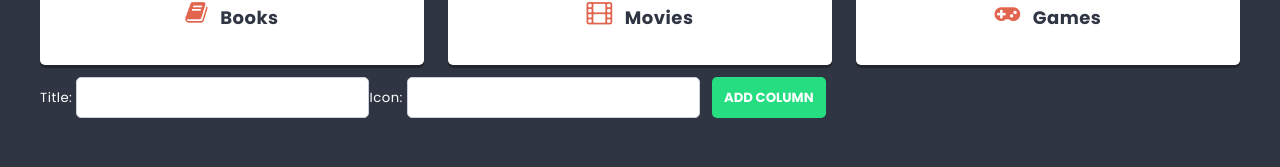
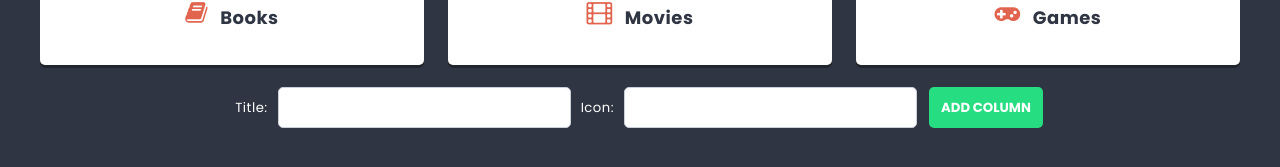
Before and after one commit to DmkMrw/my-first-react-app, a React (Create React App) app: page / in a window 1280 px wide. Shown: the part 555-722 px from the top of the page. Built offline with nearby package versions, Linux system fonts and the light colour scheme.

Commit message:
Fixed issue with ColumnForm component

```diff
--- a/src/components/ColumnForm/ColumnForm.js
+++ b/src/components/ColumnForm/ColumnForm.js
@@ -16,14 +16,10 @@
           setIcon('')
      }
 
-     const TextInput = (props) => {
-          return <input className={style.input} value={props.value} onChange={props.onChange} placeholder={props.placeholder} type="text" />
-     };
-
      return (
-          <form onSubmit={handleSubmit}>
-               Title: <TextInput value={title} onChange={e => setTitle(e.target.value)} />
-               Icon: <TextInput value={icon} onChange={e => setIcon(e.target.value)} />
+          <form onSubmit={handleSubmit} className={style.columnForm}>
+               <span className={style.inputName}>Title:</span><TextInput value={title} onChange={e => setTitle(e.target.value)} />
+               <span className={style.inputName}>Icon:</span><TextInput value={icon} onChange={e => setIcon(e.target.value)} />
                <Button>Add column</Button>
           </form>
      );
--- a/src/components/TextInput/TextInput.js
+++ b/src/components/TextInput/TextInput.js
@@ -2,7 +2,7 @@
 
 const TextInput = (props) => {
      return (
-          <input className={styles.input} placeholder={props.placeholder} type="text" />
+          <input className={styles.input} value={props.value} onChange={props.onChange} placeholder={props.placeholder} type="text" />
      );
 }
 
```
